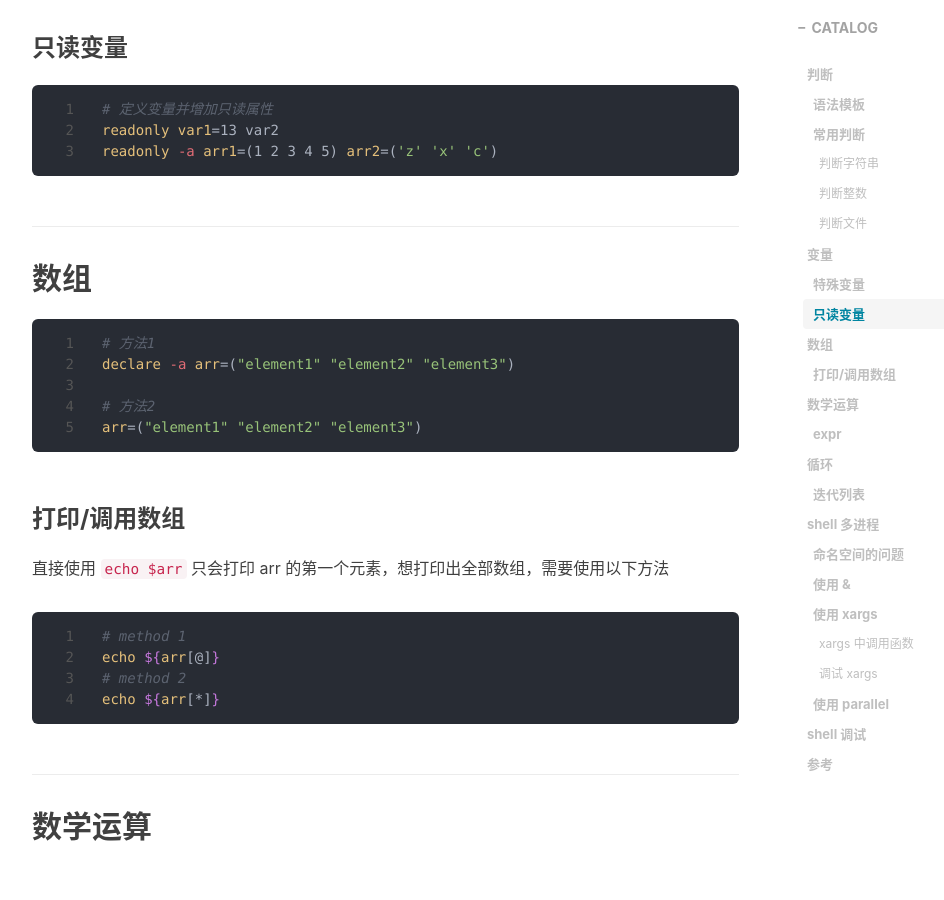
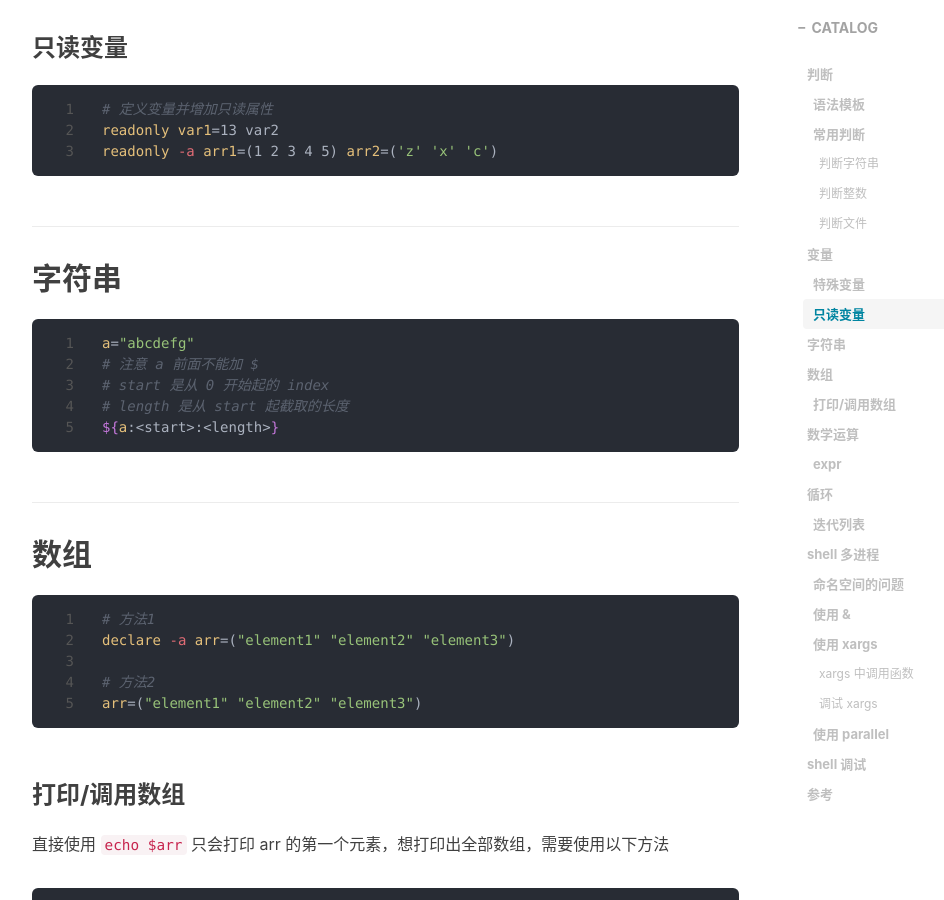
Before and after one commit to kougazhang/oom, a Jekyll site: the page built from _posts/2021-06-18-shell.md, in a window 1280 px wide and 900 px high, scrolled down 2547 px. Shown: the whole window, without its empty margins (233-1177 px from the left). Built offline with Jekyll 4.4.1, drawn with Linux system fonts in a browser that asks for light colours; nearby versions of some CDN libraries; comment, search, counter and statistics services are not loaded.

Commit message:
update shell string cut out

````diff
--- a/_posts/2021-06-18-shell.md
+++ b/_posts/2021-06-18-shell.md
@@ -84,6 +84,15 @@ fi
 # 定义变量并增加只读属性
 readonly var1=13 var2
 readonly -a arr1=(1 2 3 4 5) arr2=('z' 'x' 'c')
+```
+
+## 字符串
+```shell
+a="abcdefg"
+# 注意 a 前面不能加 $
+# start 是从 0 开始起的 index
+# length 是从 start 起截取的长度
+${a:<start>:<length>}
 ```
 
 ## 数组
````
